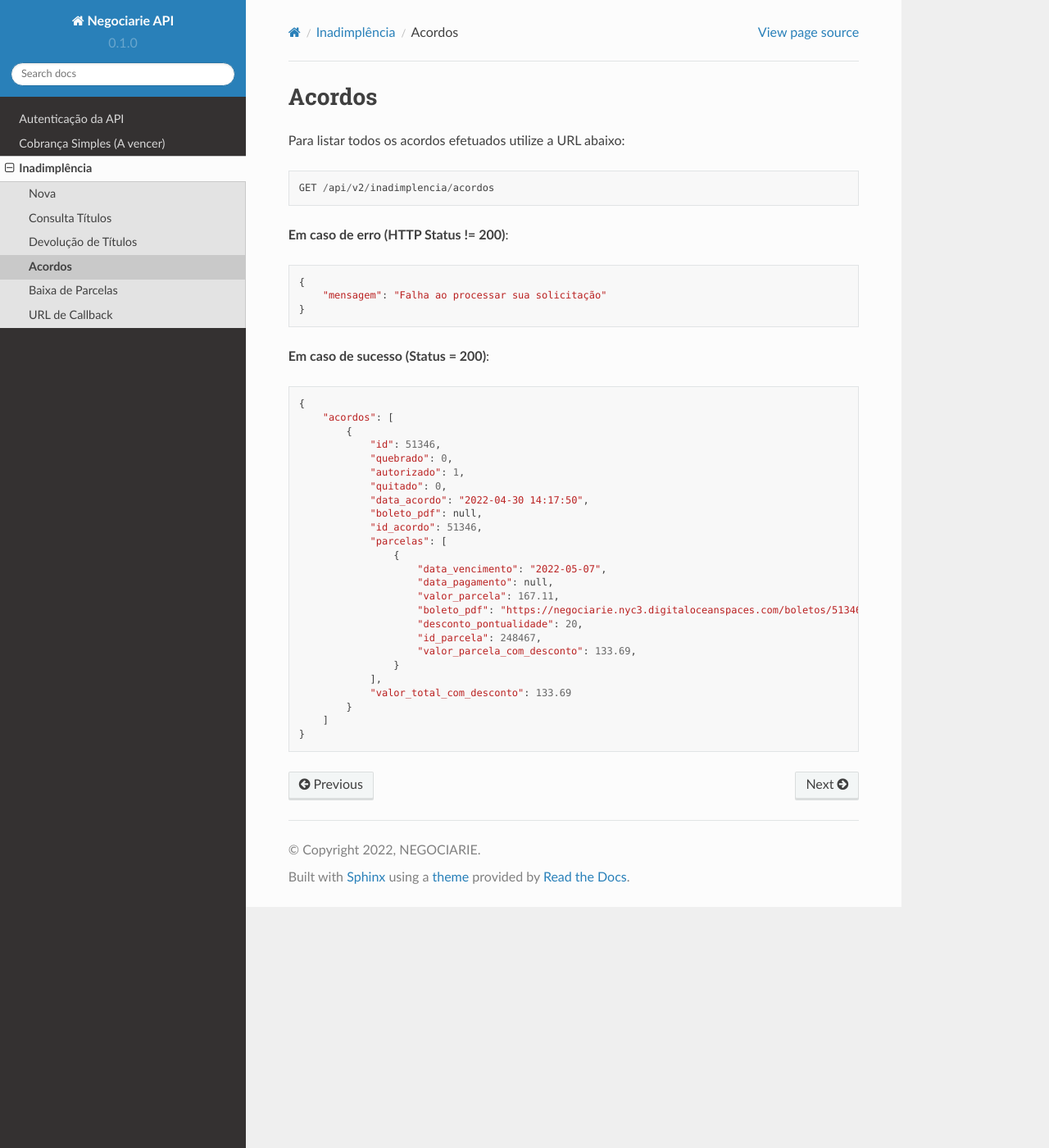
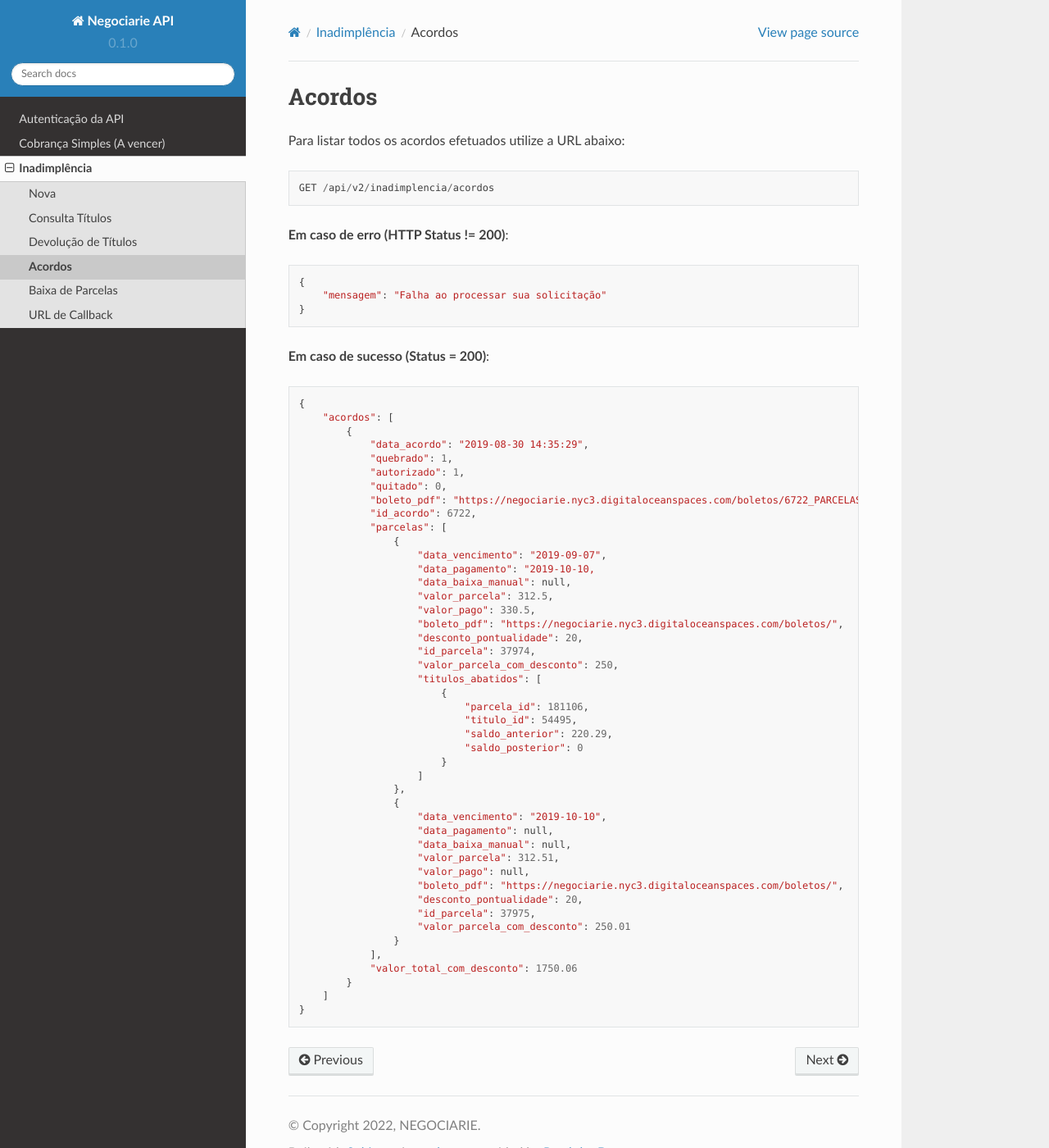
Before and after one commit to vitornovo/negociarie-api-docs, a Sphinx documentation site: the page built from docs/source/inadimplencia/lista_acordos.rst, in a window 1280 px wide and 1400 px high. Shown: the whole window at 82% size. Built offline with Sphinx 7.4.7 and the Read the Docs theme 2.0.0, drawn with Linux system fonts in a browser that asks for light colours.

Commit message:
Update lista_acordos.rst

```diff
--- a/docs/source/inadimplencia/lista_acordos.rst
+++ b/docs/source/inadimplencia/lista_acordos.rst
@@ -17,25 +17,45 @@ Para listar todos os acordos efetuados utilize a URL abaixo::
     {
         "acordos": [
             {
-                "id": 51346,
-                "quebrado": 0,
+                "data_acordo": "2019-08-30 14:35:29",
+                "quebrado": 1,
                 "autorizado": 1,
                 "quitado": 0,
-                "data_acordo": "2022-04-30 14:17:50",
-                "boleto_pdf": null,
-                "id_acordo": 51346,
+                "boleto_pdf": "https://negociarie.nyc3.digitaloceanspaces.com/boletos/6722_PARCELAS_190830_5d696264bffd9.pdf",
+                "id_acordo": 6722,
                 "parcelas": [
                     {
-                        "data_vencimento": "2022-05-07",
+                        "data_vencimento": "2019-09-07",
+                        "data_pagamento": "2019-10-10,
+                        "data_baixa_manual": null,
+                        "valor_parcela": 312.5,
+                        "valor_pago": 330.5,
+                        "boleto_pdf": "https://negociarie.nyc3.digitaloceanspaces.com/boletos/",
+                        "desconto_pontualidade": 20,
+                        "id_parcela": 37974,
+                        "valor_parcela_com_desconto": 250,
+                        "titulos_abatidos": [
+                            {
+                                "parcela_id": 181106,
+                                "titulo_id": 54495,
+                                "saldo_anterior": 220.29,
+                                "saldo_posterior": 0
+                            }
+                        ]
+                    },
+                    {
+                        "data_vencimento": "2019-10-10",
                         "data_pagamento": null,
-                        "valor_parcela": 167.11,
-                        "boleto_pdf": "https://negociarie.nyc3.digitaloceanspaces.com/boletos/51346_248467_220430_626d6f3e8a094.pdf",
+                        "data_baixa_manual": null,
+                        "valor_parcela": 312.51,
+                        "valor_pago": null,
+                        "boleto_pdf": "https://negociarie.nyc3.digitaloceanspaces.com/boletos/",
                         "desconto_pontualidade": 20,
-                        "id_parcela": 248467,
-                        "valor_parcela_com_desconto": 133.69,
+                        "id_parcela": 37975,
+                        "valor_parcela_com_desconto": 250.01
                     }
                 ],
-                "valor_total_com_desconto": 133.69
+                "valor_total_com_desconto": 1750.06
             }
         ]
     }
```
